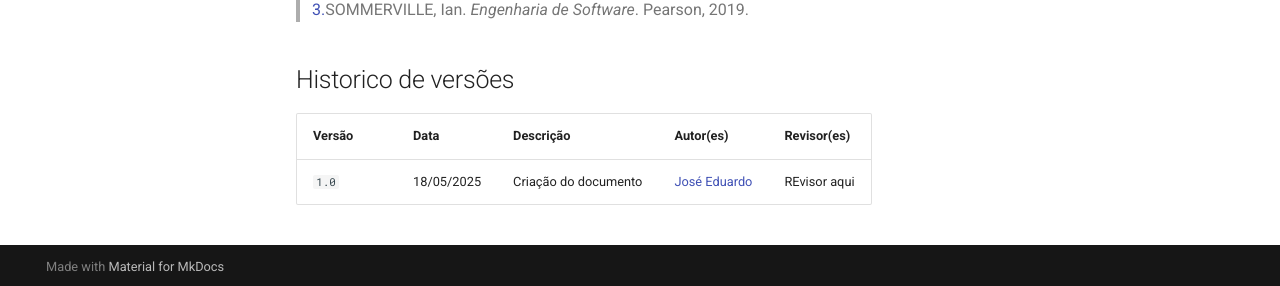
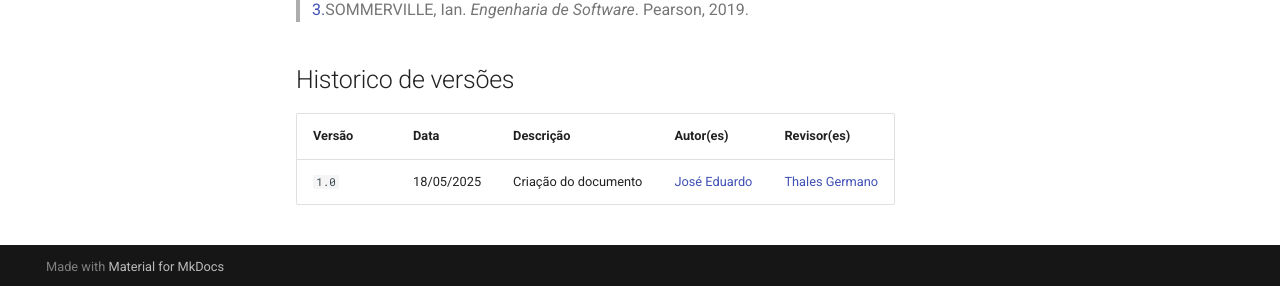
Before and after one commit to Requisitos-de-Software/2025.1-Meu-INSS, an MkDocs documentation site: the page built from docs/elicitacao/requisitos-elicitados.md, in a window 1280 px wide and 900 px high, scrolled down 2398 px. Shown: the part 611-897 px from the top of the window. Built offline with MkDocs 1.6.1 and Material for MkDocs 9.7.7, drawn with Linux system fonts in a browser that asks for light colours; comment, search, counter and statistics services are not loaded.

Commit message:
Update requisitos-elicitados.md

```diff
--- a/docs/elicitacao/requisitos-elicitados.md
+++ b/docs/elicitacao/requisitos-elicitados.md
@@ -80,4 +80,4 @@ Requisitos Não Funcionais, que especificam restrições e qualidades esperadas
 
 Versão |   Data  | Descrição | Autor(es) | Revisor(es)
 ------ | ---- | ------ | ---------- | ----------
-`1.0` | 18/05/2025 | Criação do documento |[José Eduardo](https://github.com/jevprado)  | REvisor aqui |
+`1.0` | 18/05/2025 | Criação do documento |[José Eduardo](https://github.com/jevprado)  |[Thales Germano](https://github.com/thalesgvl) |
```
